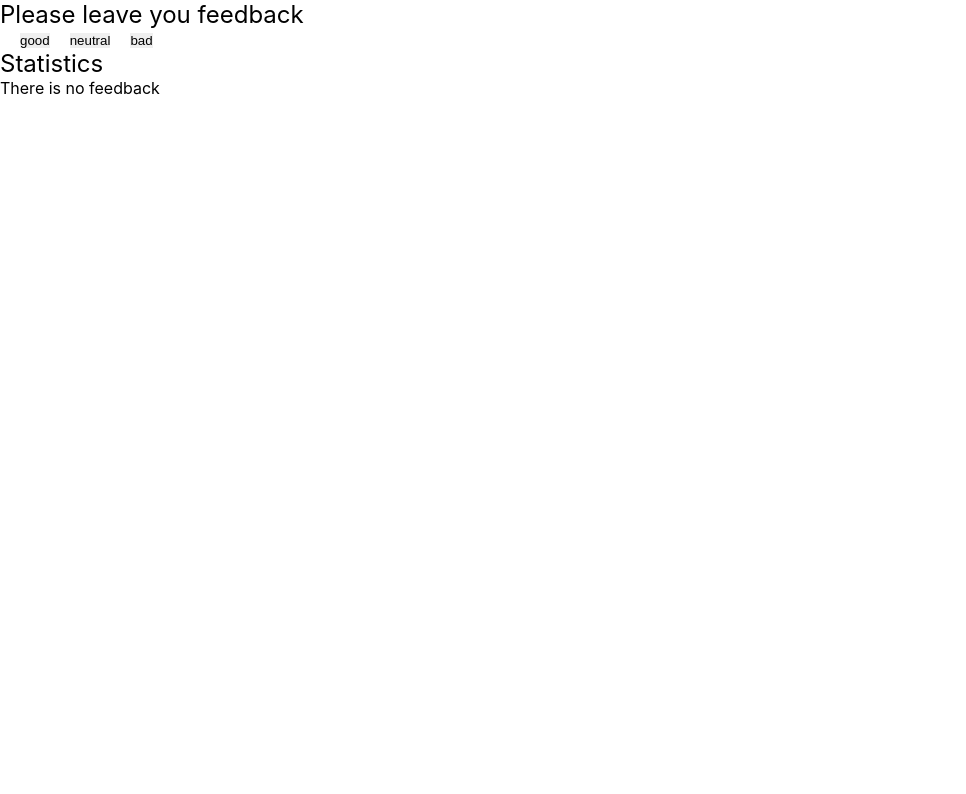
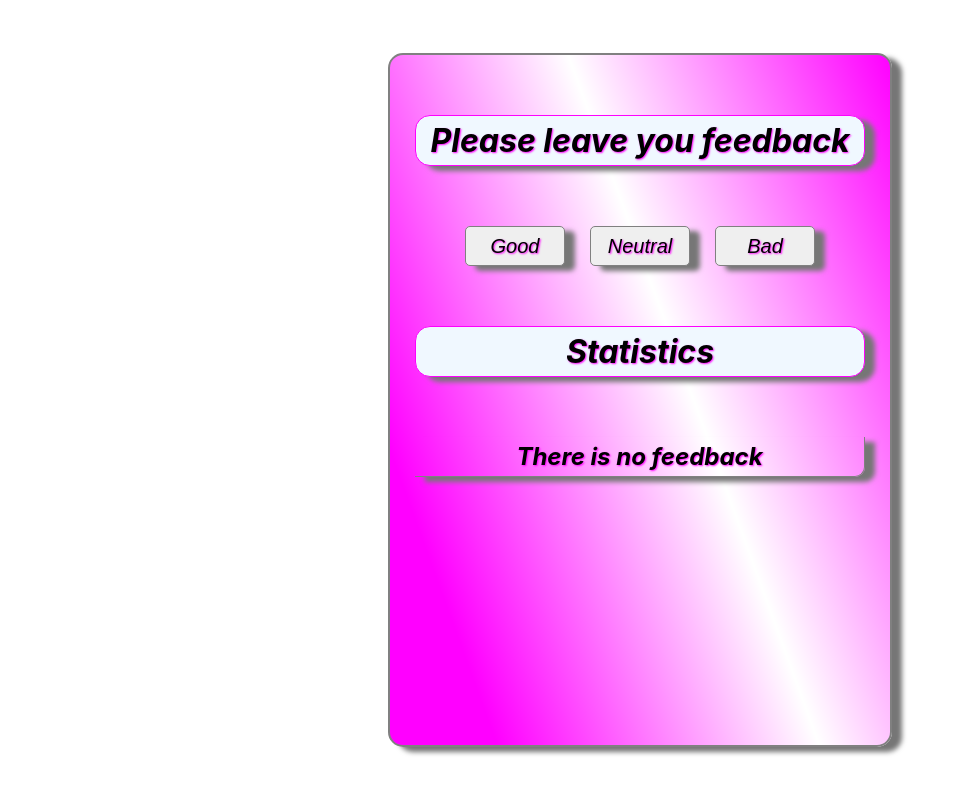
Before and after one commit to VitalinaShpir/goit-react-hw-02-feedback, a React (Create React App) app: page / in a window 1280 px wide. Shown: the top 794 px of the page, without its empty margins (0-966 px from the left). Built offline with nearby package versions, Linux system fonts and the light colour scheme.

Commit message:
add styles

```diff
--- a/public/index.html
+++ b/public/index.html
@@ -10,34 +10,14 @@
       content="Web site created using create-react-app"
     />
     <link rel="apple-touch-icon" href="%PUBLIC_URL%/logo192.png" />
-    <!--
-      manifest.json provides metadata used when your web app is installed on a
-      user's mobile device or desktop. See https://developers.google.com/web/fundamentals/web-app-manifest/
-    -->
+
     <link rel="manifest" href="%PUBLIC_URL%/manifest.json" />
-    <!--
-      Notice the use of %PUBLIC_URL% in the tags above.
-      It will be replaced with the URL of the `public` folder during the build.
-      Only files inside the `public` folder can be referenced from the HTML.
 
-      Unlike "/favicon.ico" or "favicon.ico", "%PUBLIC_URL%/favicon.ico" will
-      work correctly both with client-side routing and a non-root public URL.
-      Learn how to configure a non-root public URL by running `npm run build`.
-    -->
     <title>React App</title>
 
-    <!-- Start Single Page Apps for GitHub Pages -->
+
     <script type="text/javascript">
-      // Single Page Apps for GitHub Pages
-      // MIT License
-      // https://github.com/rafgraph/spa-github-pages
-      // This script checks to see if a redirect is present in the query string,
-      // converts it back into the correct url and adds it to the
-      // browser's history using window.history.replaceState(...),
-      // which won't cause the browser to attempt to load the new url.
-      // When the single page app is loaded further down in this file,
-      // the correct url will be waiting in the browser's history for
-      // the single page app to route accordingly.
+
       (function (l) {
         if (l.search[1] === '/') {
           var decoded = l.search
@@ -58,17 +38,8 @@
     <!-- End Single Page Apps for GitHub Pages -->
   </head>
   <body>
-    <noscript>You need to enable JavaScript to run this app.</noscript>
+    <!-- <noscript>You need to enable JavaScript to run this app.</noscript> -->
     <div id="root"></div>
-    <!--
-      This HTML file is a template.
-      If you open it directly in the browser, you will see an empty page.
 
-      You can add webfonts, meta tags, or analytics to this file.
-      The build step will place the bundled scripts into the <body> tag.
-
-      To begin the development, run `npm start` or `yarn start`.
-      To create a production bundle, use `npm run build` or `yarn build`.
-    -->
   </body>
 </html>
--- a/src/components/FeedbackOptions/FeedbackOptions.jsx
+++ b/src/components/FeedbackOptions/FeedbackOptions.jsx
@@ -4,7 +4,7 @@ import css from './FeedbackOptions.module.css';
 
 export const FeedbackOptions = ({ options, onLeaveFeedback }) => {
   return (
-    <div>
+    <div className={css.feedbackBox}>
       {options.map(option => {
         return (
           <button
--- a/src/components/FeedbackOptions/FeedbackOptions.module.css
+++ b/src/components/FeedbackOptions/FeedbackOptions.module.css
@@ -1,3 +1,26 @@
-.feedbackBtn{
-    margin-left: 20px;
+.feedbackBtn {
+  /* margin-left: 20px; */
+  border: 1px solid gray;
+  box-shadow: 10px 5px 5px rgb(118, 118, 118);
+  border-radius: 5px;
+  width: 100px;
+  height: 40px;
+  font-size: 20px;
+  font-style: italic;
+  text-shadow: 1px 1px 2px fuchsia;
+  text-transform: capitalize;
+  transition: all 500ms cubic-bezier(0.4, 0, 0.2, 1);
 }
+
+.feedbackBtn:hover,
+.feedbackBtn:focus {
+  border: 1px solid fuchsia;
+  box-shadow: 10px 5px 5px fuchsia;
+}
+
+.feedbackBox {
+  margin-bottom: 60px;
+  display: flex;
+  justify-content: center;
+  gap: 25px;
+}
--- a/src/components/Notification/Notification.jsx
+++ b/src/components/Notification/Notification.jsx
@@ -1,9 +1,9 @@
 import PropTypes from 'prop-types';
-// import css from './Notification.module.css';
+import css from './Notification.module.css';
 
 export const Notification = ({message})=>{
     return(
-        <p>{message}</p>
+        <p className={css.message}>{message}</p>
     )
 }
 
--- a/src/components/Notification/Notification.module.css
+++ b/src/components/Notification/Notification.module.css
@@ -0,0 +1,12 @@
+.message {
+  text-align: center;
+  font-size: 24px;
+  font-style: italic;
+  font-weight: bold;
+  text-shadow: 1px 1px 2px fuchsia;
+  padding: 5px 20px;
+  border-bottom: 1px solid gray;
+  border-right: 1px solid gray;
+  border-bottom-right-radius: 10px;
+  box-shadow: 10px 5px 5px rgb(118, 118, 118);
+}
--- a/src/components/Statistics/Statistics.module.css
+++ b/src/components/Statistics/Statistics.module.css
@@ -0,0 +1,18 @@
+.statisticsList {
+  margin: 0 auto;
+  display: flex;
+  flex-direction: column;
+  gap: 15px;
+}
+.statisticsItem {
+  text-align: center;
+  font-size: 24px;
+  font-weight: 600;
+  font-style: italic;
+  text-shadow: 1px 1px 2px fuchsia;
+  padding: 5px 20px;
+  border-bottom: 1px solid gray;
+  border-right: 1px solid gray;
+  border-bottom-right-radius: 10px;
+  box-shadow: 10px 5px 5px rgb(118, 118, 118);
+}
--- a/src/index.css
+++ b/src/index.css
@@ -13,7 +13,6 @@ code {
   font-family: source-code-pro, Menlo, Monaco, Consolas, 'Courier New',
     monospace;
 }
-
 
 * {
   padding: 0;
@@ -44,7 +43,7 @@ a {
 
 img {
   display: block;
-   max-width: 100%;
+  max-width: 100%;
   height: auto;
 }
 
@@ -55,3 +54,32 @@ ul {
   margin-top: 0;
   margin-bottom: 0;
 }
+
+#root {
+  position: absolute;
+  top: 50%;
+  left: 50%;
+  transform: translate(-50%, -50%);
+  border: 2px solid gray;
+  border-radius: 15px;
+  box-shadow: 10px 5px 5px rgb(118, 118, 118);
+  width: 450px;
+  height: 570px;
+  padding: 60px 25px;
+  background: linear-gradient(250deg, fuchsia, rgba(255, 255, 255, 0), fuchsia 85.71%);
+}
+
+h2 {
+  font-size: 32px;
+  font-style: italic;
+  font-weight: bold;
+  text-shadow: 1px 1px 2px fuchsia;
+  margin: 0 auto;
+  padding: 5px 10px;
+  text-align: center;
+  margin-bottom: 60px;
+  background-color: aliceblue;
+  border: 1px solid fuchsia;
+  border-radius: 15px;
+  box-shadow: 10px 5px 5px rgb(118, 118, 118);
+}
```
